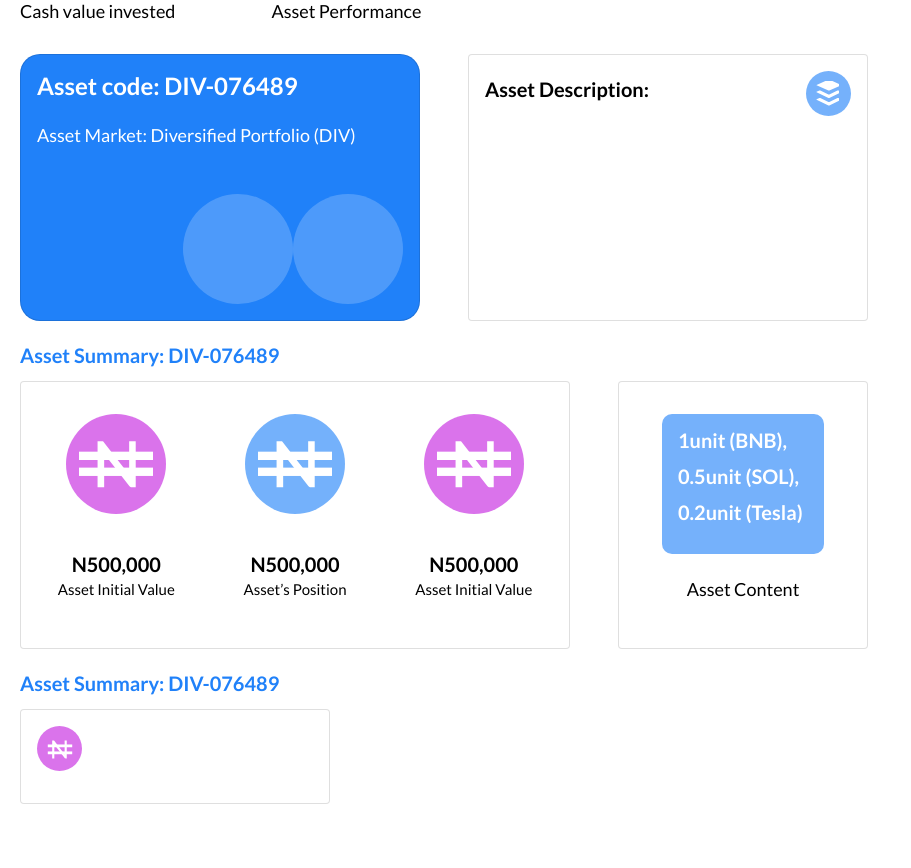
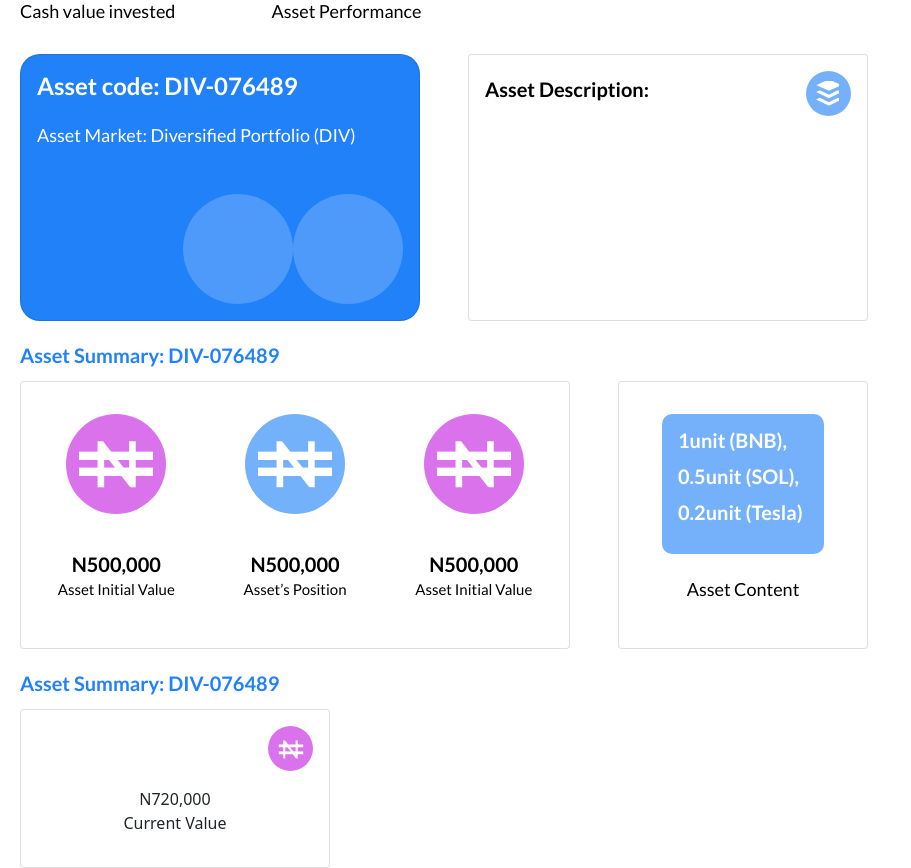
Before and after one commit to Dreezy305/HuntersWall, a Next.js app: page /portfolio in a window 1280 px wide. Both pictures are taken after a click on the element "Asset Performance". Shown: the whole page, without its empty margins (0-911 px from the left). Before the commit the page ends 804 px from the top, so only its background shows below. Built offline with nearby package versions, Linux system fonts and the light colour scheme; no server answers.

Commit message:
icon box

```diff
--- a/components/assetPerformance.js
+++ b/components/assetPerformance.js
@@ -114,9 +114,14 @@ function AssetPerformance() {
 
         <div className="card w-25">
           <div className="card-body">
-            <div className="iconBox3 mb-3" />
+            <div className="d-flex flex-column">
+              <div className="iconBox3 mb-3 align-self-end" />
 
-            <ul className="list-unstyled text-center"></ul>
+              <ul className="list-unstyled text-center">
+                <li> N720,000</li>
+                <li>Current Value</li>
+              </ul>
+            </div>
           </div>
         </div>
       </div>
--- a/styles/portfolio.scss
+++ b/styles/portfolio.scss
@@ -122,7 +122,7 @@
   height: 100px;
   border-radius: 50%;
   background: #da73eb;
-  background-image: url(../public/img/NAIRA.svg);
+  background-image: url(../public/img/naira-big.svg);
   background-repeat: no-repeat;
   background-position: center;
 }
@@ -132,7 +132,7 @@
   height: 100px;
   border-radius: 50%;
   background: rgba(32, 129, 249, 0.62);
-  background-image: url(../public/img/NAIRA.svg);
+  background-image: url(../public/img/naira-big.svg);
   background-repeat: no-repeat;
   background-position: center;
 }
```
Also changed, not shown: public/img/naira-big.svg (renamed from public/img/NAIRA.svg).
